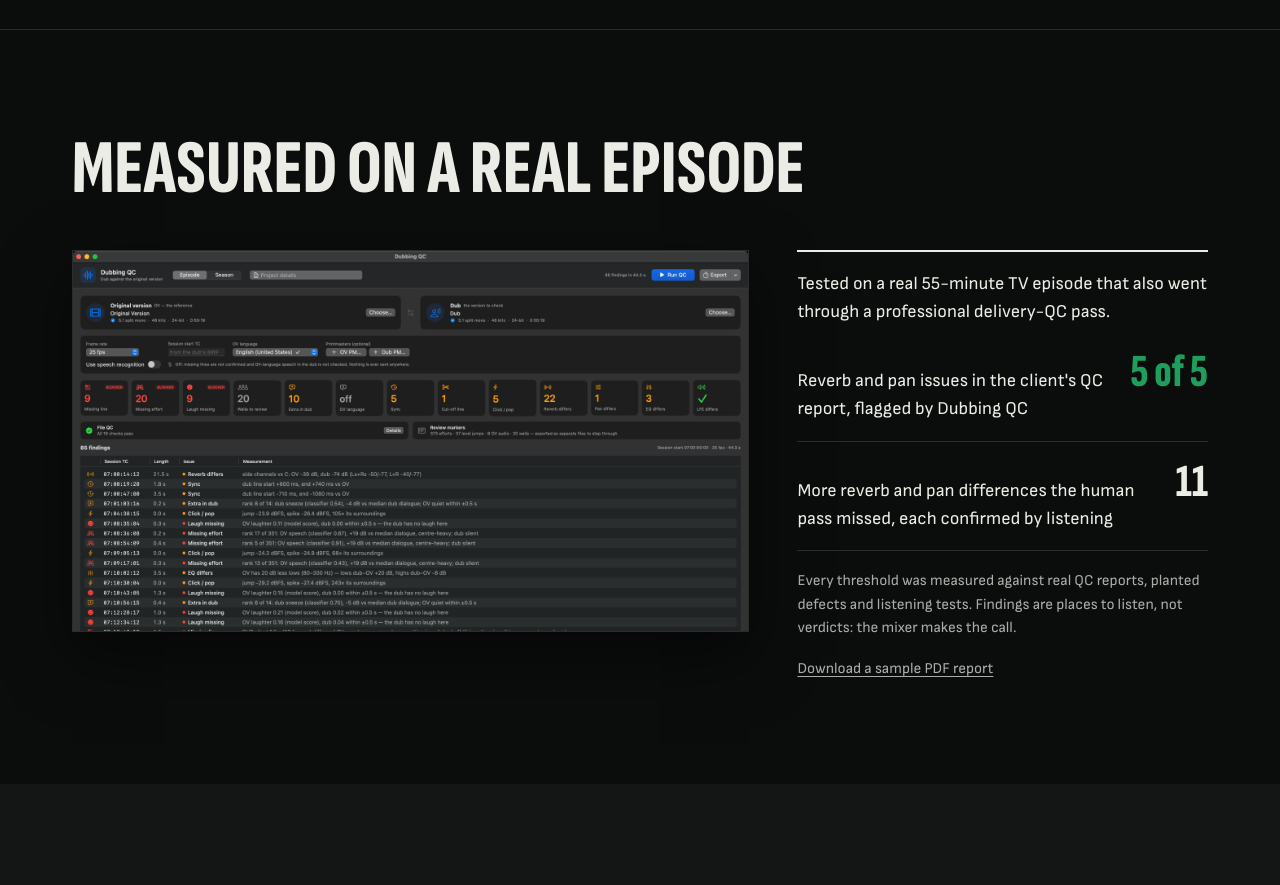
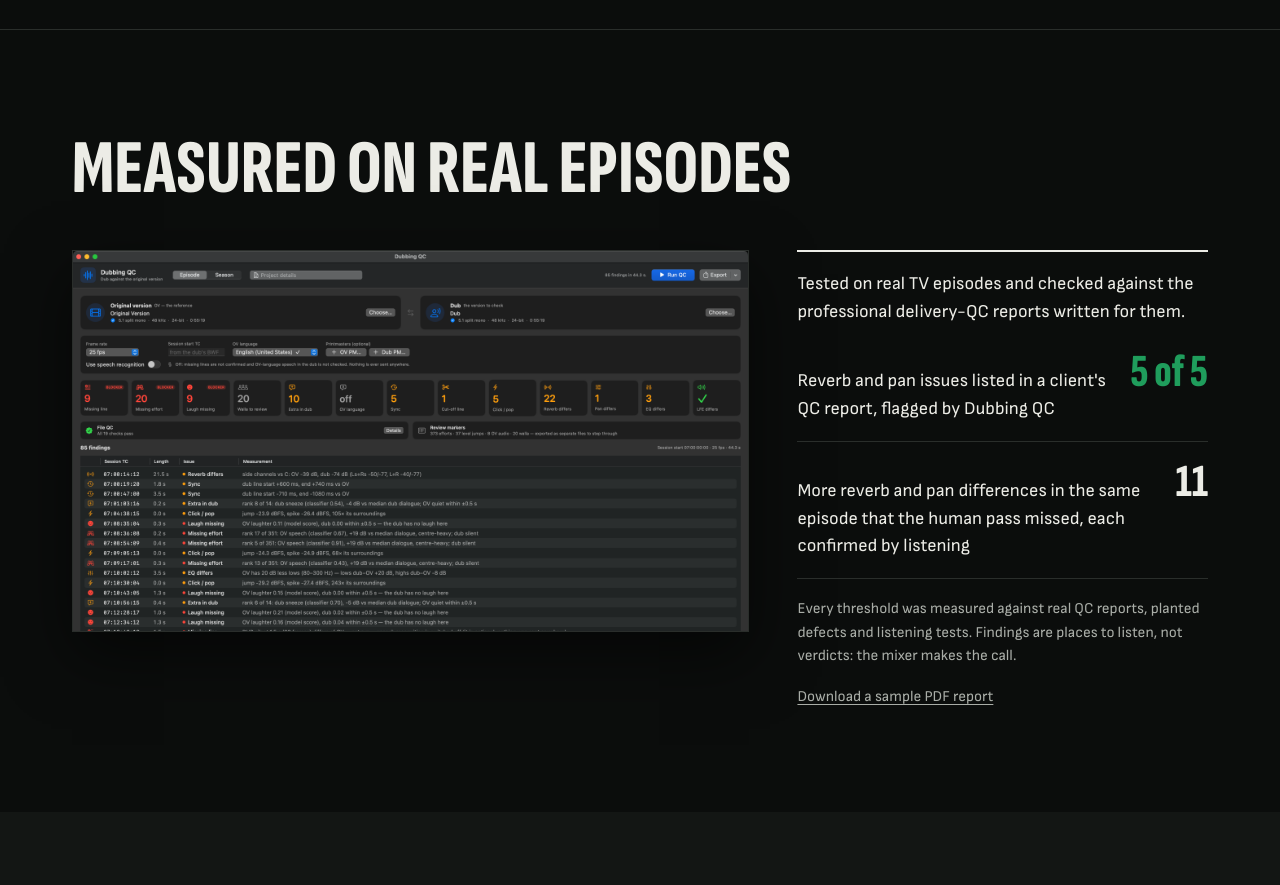
Before and after one commit to jirivatka/dubbingqc-site, a plain HTML site: page index.html in a window 1280 px wide. Shown: the part 1520-2405 px from the top of the page. Drawn offline with Linux system fonts and the light colour scheme.

Commit message:
Proof copy: tested on several real episodes; the 5-of-5 and 11 figures named as one client report's
Co-Authored-By: Claude Opus 5.5 <noreply@anthropic.com>

```diff
--- a/index.html
+++ b/index.html
@@ -93,15 +93,15 @@
 
   <section class="proof" aria-labelledby="proof-title">
     <div class="wrap">
-      <h2 id="proof-title">Measured on a real episode</h2>
+      <h2 id="proof-title">Measured on real episodes</h2>
       <div class="proof-grid">
         <a class="shot crop" href="shot-results.png" data-caption="A full check of a 55-minute episode: every finding with session timecode, length and what was measured.">
           <img src="shot-results.png" alt="Dubbing QC results: check tiles with Blocker flags and a findings table with session timecodes and measurements." width="3316" height="2114" loading="lazy">
         </a>
         <div class="ledger">
-          <p style="margin:18px 0 6px">Tested on a real 55-minute TV episode that also went through a professional delivery-QC pass.</p>
-          <div class="ledger-row"><span>Reverb and pan issues in the client's QC report, flagged by Dubbing QC</span><b class="ok">5 of 5</b></div>
-          <div class="ledger-row"><span>More reverb and pan differences the human pass missed, each confirmed by listening</span><b class="extra">11</b></div>
+          <p style="margin:18px 0 6px">Tested on real TV episodes and checked against the professional delivery-QC reports written for them.</p>
+          <div class="ledger-row"><span>Reverb and pan issues listed in a client's QC report, flagged by Dubbing QC</span><b class="ok">5 of 5</b></div>
+          <div class="ledger-row"><span>More reverb and pan differences in the same episode that the human pass missed, each confirmed by listening</span><b class="extra">11</b></div>
           <p class="small">Every threshold was measured against real QC reports, planted defects and listening tests. Findings are places to listen, not verdicts: the mixer makes the call.</p>
           <p class="small"><a href="Dubbing-QC-Sample-Report.pdf">Download a sample PDF report</a></p>
         </div>
@@ -205,7 +205,7 @@
         <details><summary>What files do I need?</summary>
           <p>Split-mono 5.1 WAVs for the original and the dub, same length and timeline. Printmasters are optional and add frame-accurate sync and loudness checks.</p></details>
         <details><summary>Does it replace a human QC pass?</summary>
-          <p>No. It's a first pass that never gets tired. On a real episode it flagged every reverb and pan issue in the client's QC report and found eleven more the human pass missed. A person still makes the final call on everything it lists.</p></details>
+          <p>No. It's a first pass that never gets tired. Checked against a client's QC report, it flagged every reverb and pan issue listed and found eleven more the human pass had missed. A person still makes the final call on everything it lists.</p></details>
         <details><summary>Which DAWs does the export work with?</summary>
           <p>Pro Tools and Logic get MIDI marker files; Nuendo and Cubase get CSV. A PDF report comes with every export.</p></details>
         <details><summary>Does it work offline?</summary>
```
Also changed, not shown: 1 other file.
